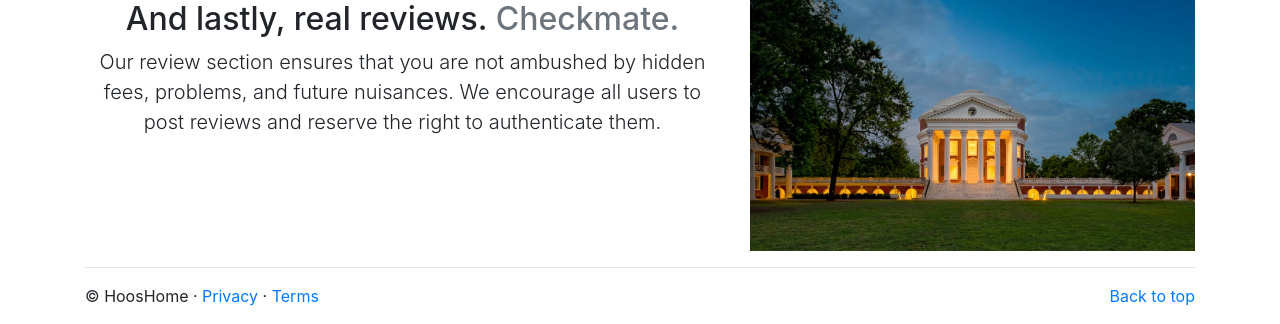
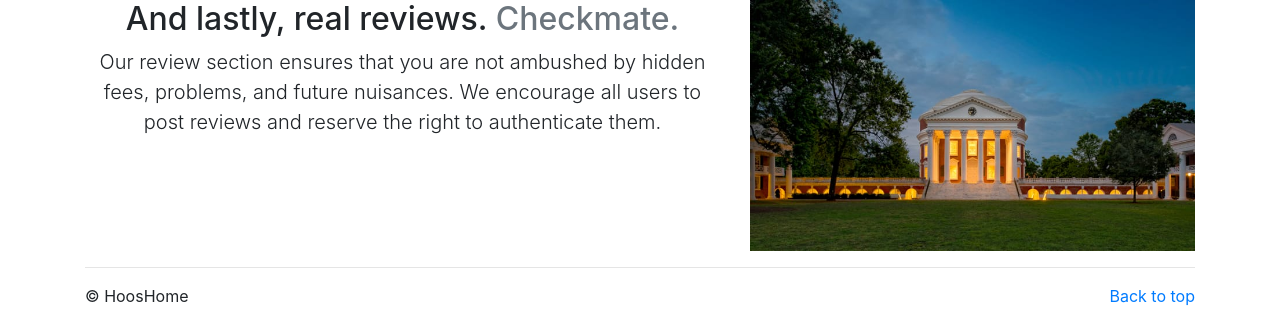
Before and after one commit to UVA-CS3240-S19/HoosHome, a Django app: template home/templates/home.html in a window 1280 px wide. Shown: the part 1775-2099 px from the top of the page. Run offline with Django 3.2, Linux system fonts and the light colour scheme; the template is opened without the code that fills it, so the values that code supplies are empty; some libraries are stand-ins or nearby versions.

Commit message:
eliminate privacy and terms

```diff
--- a/home/templates/home.html
+++ b/home/templates/home.html
@@ -351,7 +351,7 @@ div.search-sec {
         <!-- FOOTER -->
         <footer class="container">
           <p class="float-right"><a href="">Back to top</a></p>
-          <p>&copy; HoosHome &middot; <a href="#">Privacy</a> &middot; <a href="#">Terms</a></p>
+          <p>&copy; HoosHome </p>
         </footer>
       </main>
 
--- a/hooshome/settings.py
+++ b/hooshome/settings.py
@@ -18,7 +18,7 @@ except ImportError:
     found = False
 
 SOCIAL_AUTH_GOOGLE_OAUTH2_AUTH_EXTRA_ARGUMENTS = {
-    'hd': 'virginia.edu', 'prompt': 'select_account'
+    'hd': 'virginia.edu' || 'sherriff@gmail.com', 'prompt': 'select_account'
 }
 
 # Build paths inside the project like this: os.path.join(BASE_DIR, ...)
```
